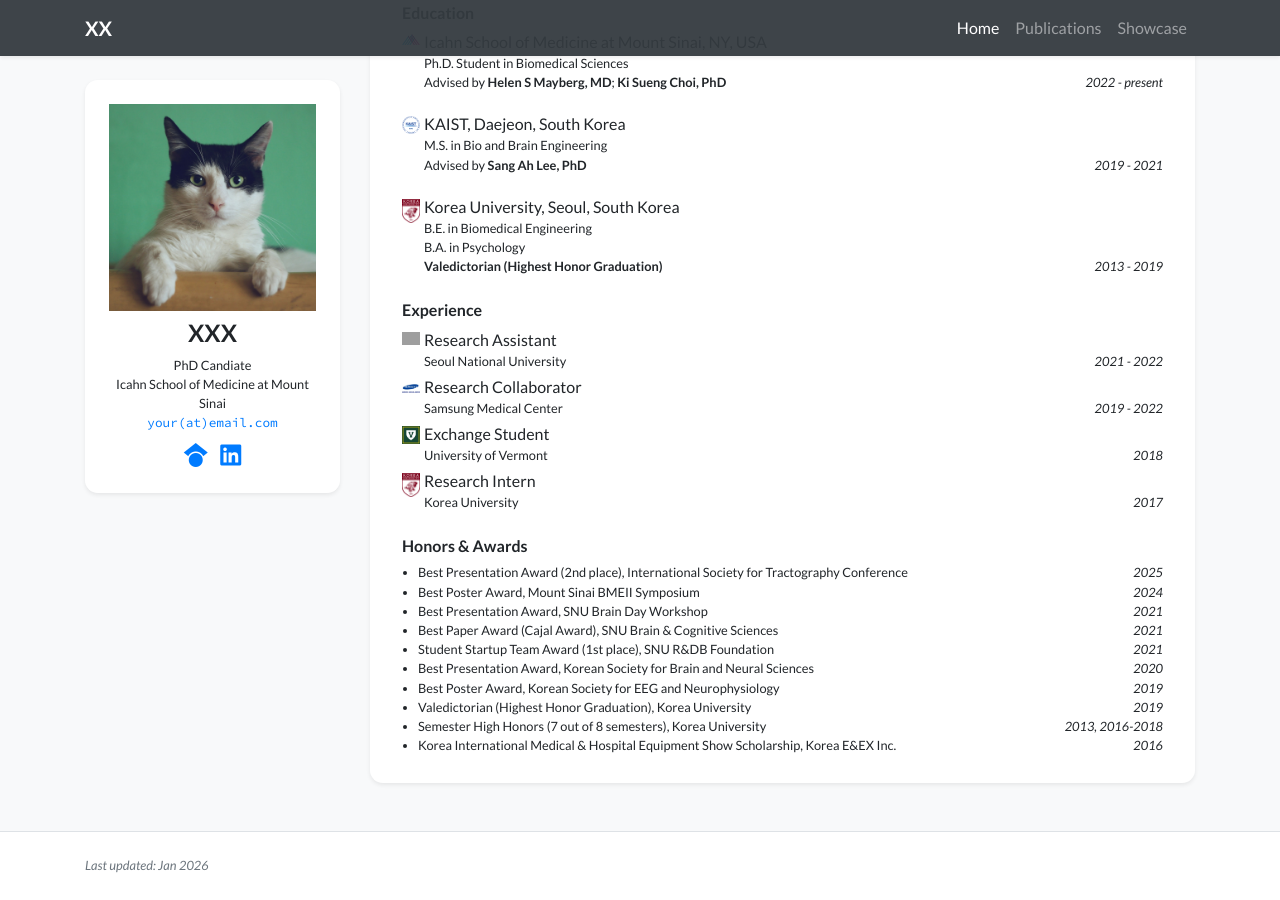
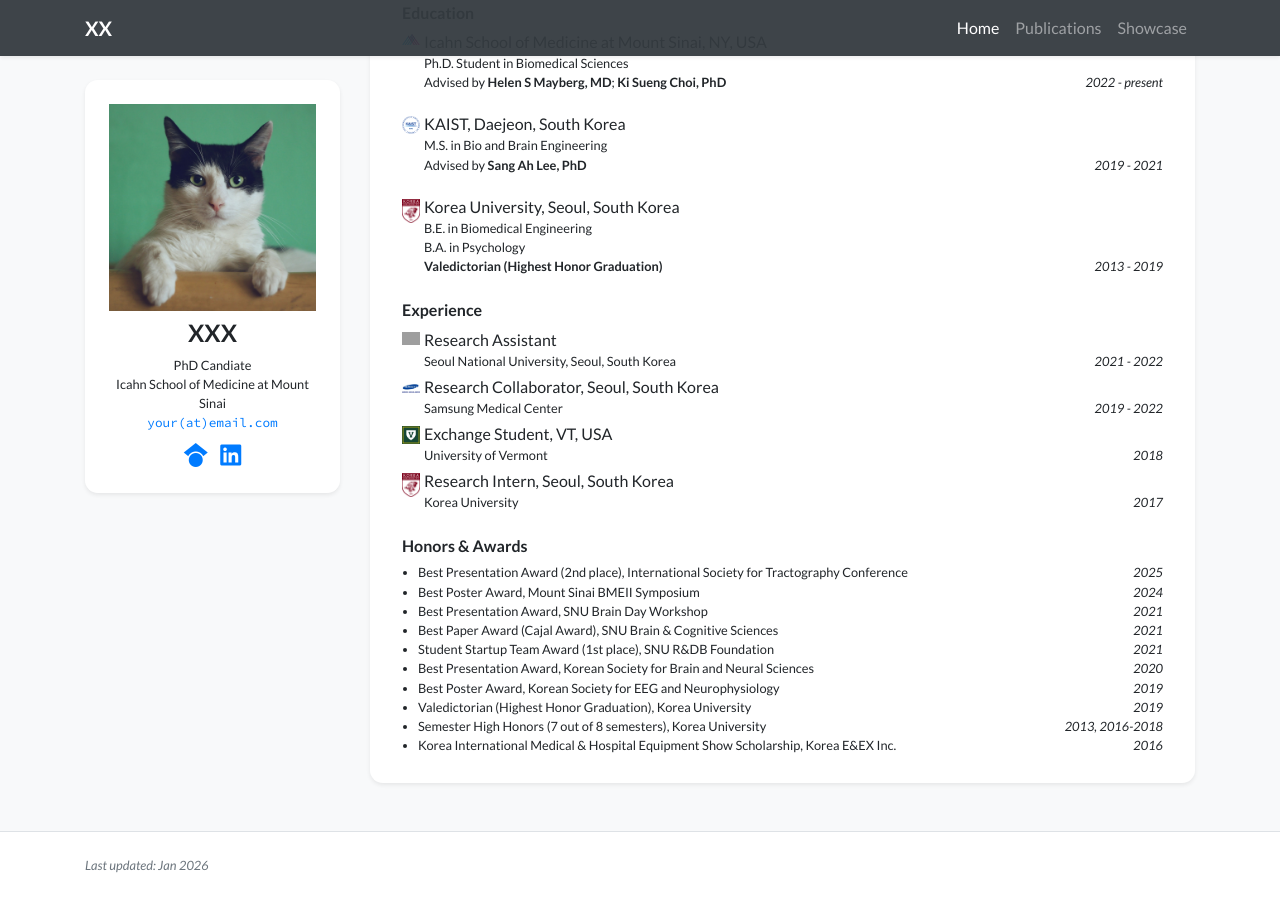
Before and after one commit to ha-neul-song/ha-neul-song.github.io, a Jekyll site: the page built from index.html, in a window 1280 px wide and 900 px high, scrolled down 915 px. Built offline with Jekyll 4.4.1, drawn with Linux system fonts in a browser that asks for light colours; nearby versions of some CDN libraries; a style sheet for code colours, icons or effects is not loaded; grey boxes are pictures that could not be loaded.

Commit message:
Update profile.yml

```diff
--- a/_data/profile.yml
+++ b/_data/profile.yml
@@ -64,17 +64,17 @@ education:
 experience:
 - name: Research Assistant
   logo: /assets/images/badges/SNU.png
-  position: Seoul National University
+  position: Seoul National University, Seoul, South Korea
   date: 2021 - 2022
-- name: Research Collaborator
+- name: Research Collaborator, Seoul, South Korea
   logo: /assets/images/badges/SMC2.png
   position: Samsung Medical Center
   date: 2019 - 2022
-- name: Exchange Student
+- name: Exchange Student, VT, USA
   logo: /assets/images/badges/UVM.jpeg
   position: University of Vermont
   date: 2018
-- name: Research Intern
+- name: Research Intern, Seoul, South Korea
   logo: /assets/images/badges/KU2.gif
   position: <p> Korea University </p>
   date: <p> 2017 </p>
```
